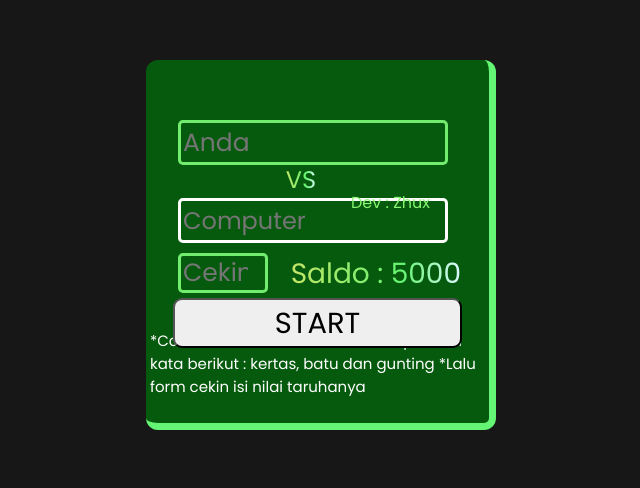
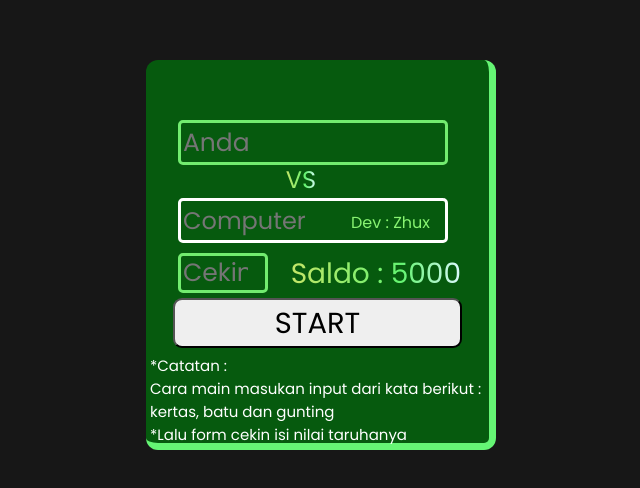
Before and after one commit to zhuxsen/batukertasgunting, a plain HTML site: page index.html in a window 1280 px wide. Shown: the part 138-626 px from the top of the page, without its empty margins (319-959 px from the left). Drawn offline with Linux system fonts and the light colour scheme.

Commit message:
Add files via upload

```diff
--- a/index.html
+++ b/index.html
@@ -28,8 +28,8 @@
   </div>
   </form>
   <div class="catatan">
-  <span>*Catatan :</span>
-  <span>Cara main masukan input dari kata berikut : kertas, batu dan gunting</span>
+  <span>*Catatan :</span><br>
+  <span>Cara main masukan input dari kata berikut : kertas, batu dan gunting</span><br>
   <span>*Lalu form cekin isi nilai taruhanya</span>
   </div>
   <p>Dev : Zhux</p>
--- a/style.css
+++ b/style.css
@@ -54,7 +54,7 @@ body{
   display: flex;
   flex-direction: column;
   width: 350px;
-  height: 370px;
+  height: 390px;
   background-color: #075b0ffd;
   border-bottom: 7px solid #66f675fd;
   border-right: 7px solid #66f675fd;
@@ -160,4 +160,5 @@ input:read-only {
   color: white;
   font-size: 15px;
   margin: 4px;
+  transform: translateY(25px);
 }
```
